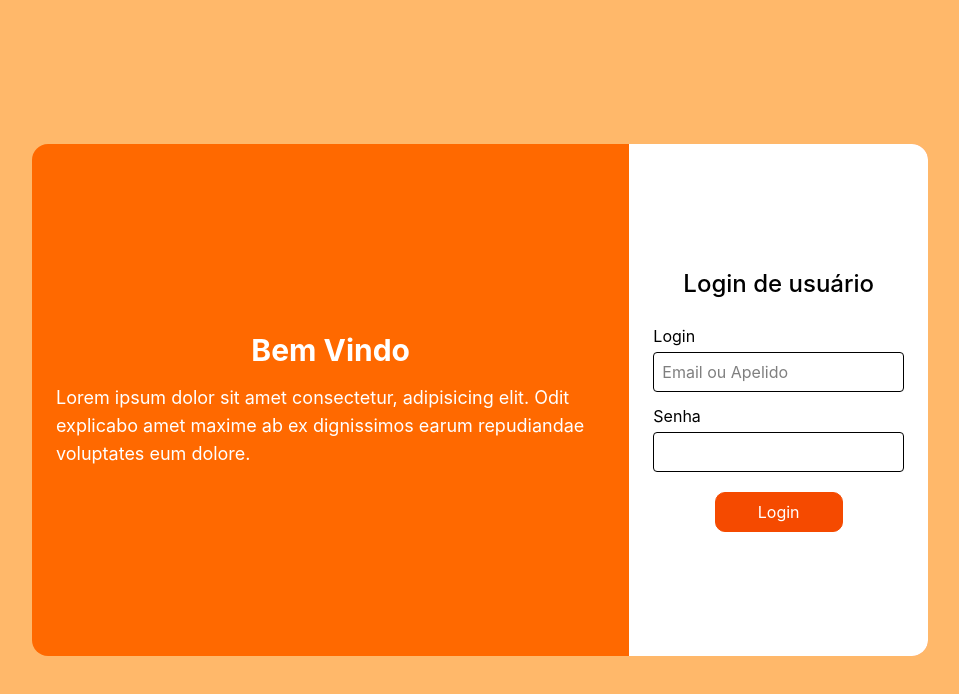
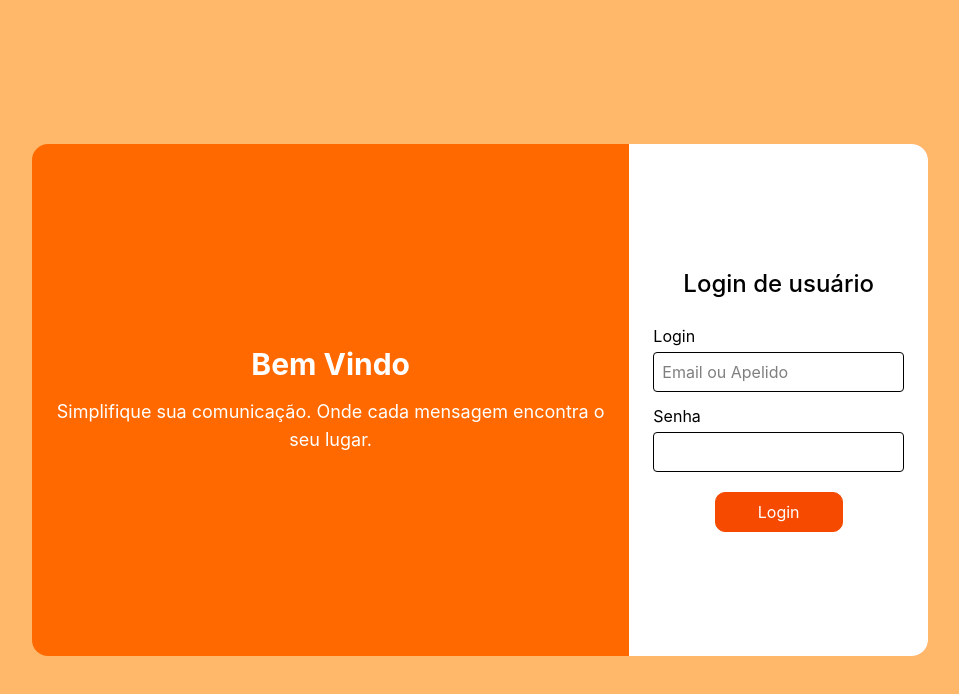
Before and after one commit to RafaelBerger/desafiofrontendjr, a React (Vite) app: page / in a window 1280 px wide. Shown: the top 694 px of the page, without its empty margins (160-1119 px from the left). Built offline with nearby package versions, Linux system fonts and the light colour scheme; no server answers.

Commit message:
Adicionado mensagem na tela de login

```diff
--- a/src/pages/Login.tsx
+++ b/src/pages/Login.tsx
@@ -14,10 +14,9 @@ function Login({ isDark = false }: LoginProps) {
             Bem Vindo
           </h1>
 
-          <p className="text-white text-sm md:text-lg">
-            Lorem ipsum dolor sit amet consectetur, adipisicing elit. Odit
-            explicabo amet maxime ab ex dignissimos earum repudiandae voluptates
-            eum dolore.
+          <p className="text-white text-center text-sm md:text-lg">
+            Simplifique sua comunicação. Onde cada mensagem encontra o seu
+            lugar.
           </p>
         </div>
 
```
